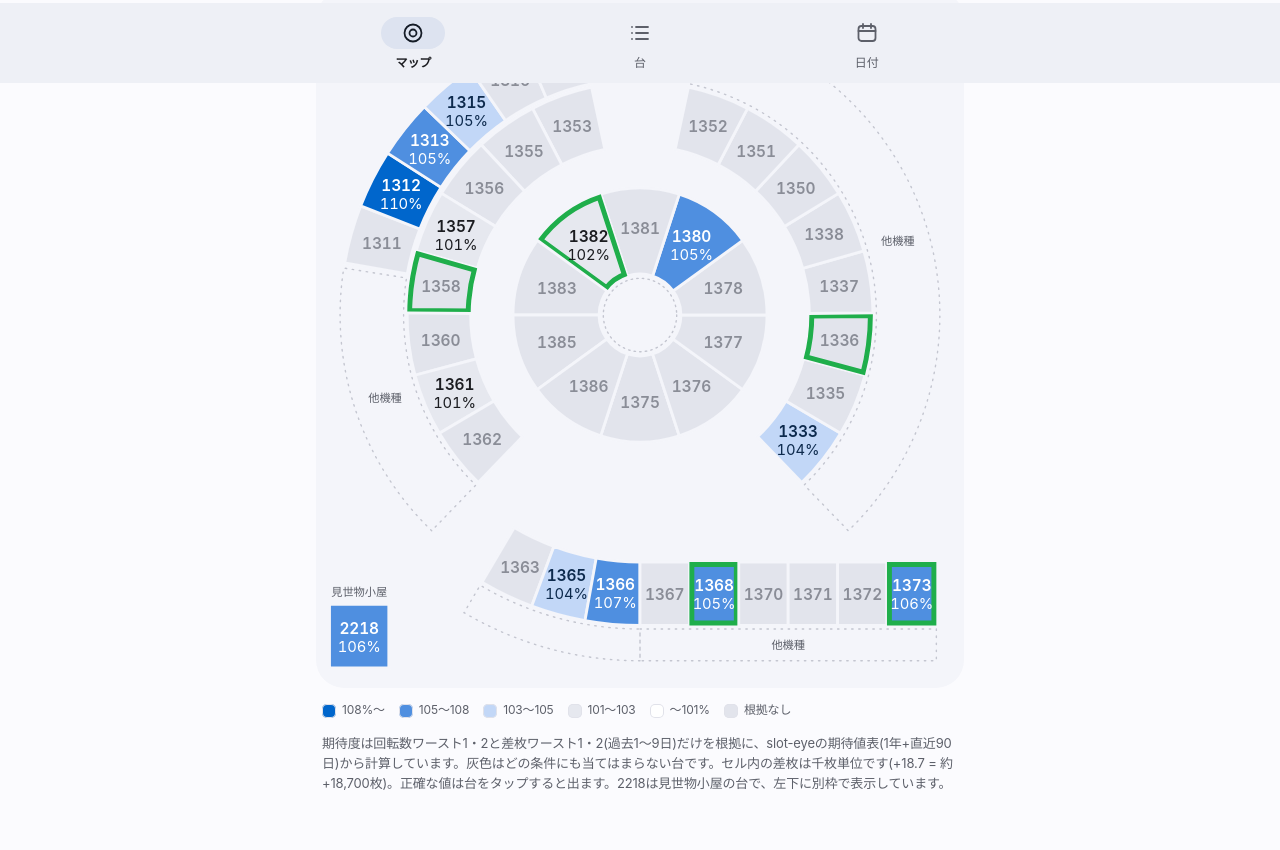
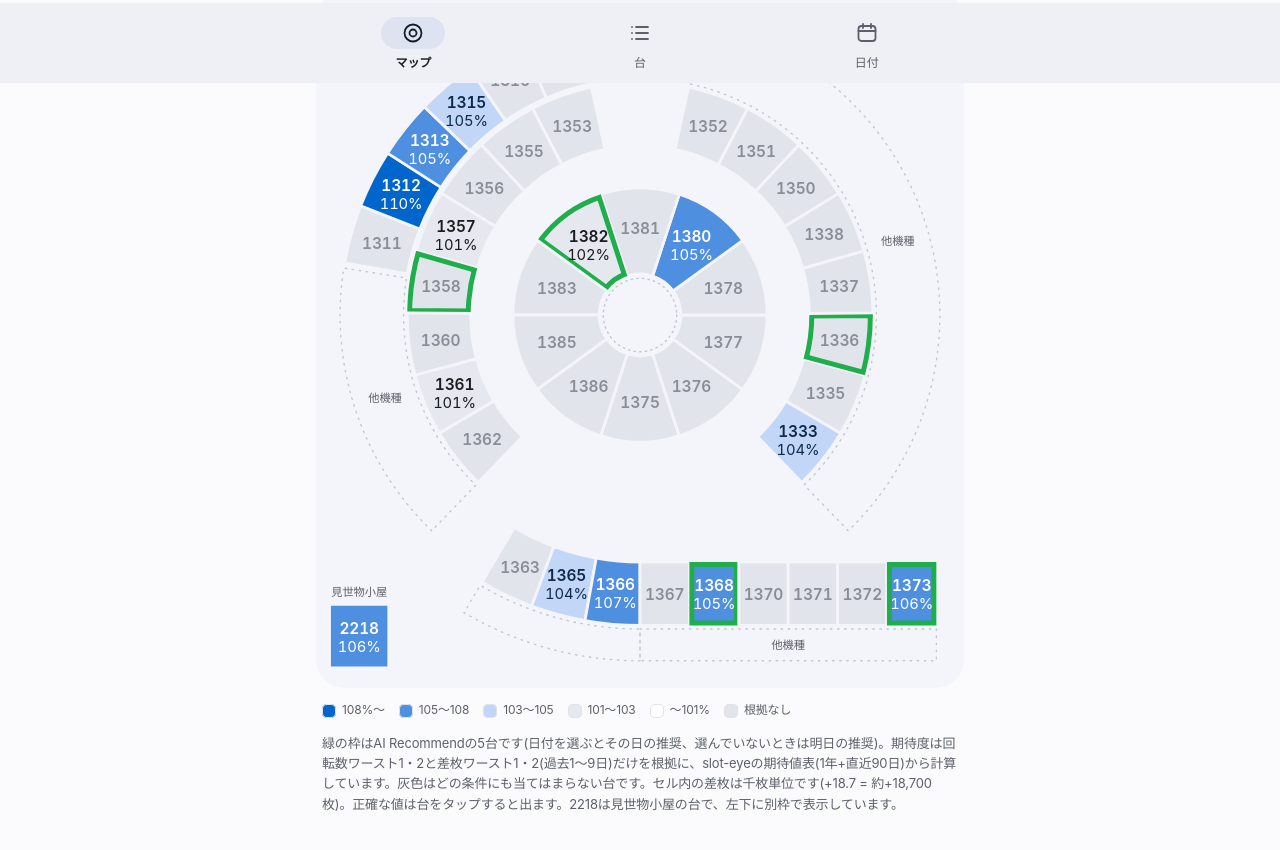
Before and after one commit to Sat0121/vvv2-minami6-map, a plain HTML site: page index.html in a window 1280 px wide. Shown: the part 717-1567 px from the top of the page. Drawn offline with Linux system fonts and the light colour scheme.

Commit message:
マップの注記に緑の枠の説明を追加
Co-Authored-By: Claude Opus 5.5 <noreply@anthropic.com>
Claude-Session: https://claude.ai/code/session_01CAruggyVgNkM5aaNUHBJUP

```diff
--- a/index.html
+++ b/index.html
@@ -182,7 +182,7 @@ nav.tabs button[aria-current="page"] .ind { background: var(--secondary-containe
     </div>
     <div class="map-card"><svg id="map" viewBox="-445 -445 890 960" role="img" aria-label="台の配置図。案内図と同じ向き"></svg></div>
     <ul class="legend" id="legend"></ul>
-    <p class="note">期待度は回転数ワースト1・2と差枚ワースト1・2(過去1〜9日)だけを根拠に、slot-eyeの期待値表(1年+直近90日)から計算しています。灰色はどの条件にも当てはまらない台です。セル内の差枚は千枚単位です(+18.7 = 約+18,700枚)。正確な値は台をタップすると出ます。2218は見世物小屋の台で、左下に別枠で表示しています。</p>
+    <p class="note">緑の枠はAI Recommendの5台です(日付を選ぶとその日の推奨、選んでいないときは明日の推奨)。期待度は回転数ワースト1・2と差枚ワースト1・2(過去1〜9日)だけを根拠に、slot-eyeの期待値表(1年+直近90日)から計算しています。灰色はどの条件にも当てはまらない台です。セル内の差枚は千枚単位です(+18.7 = 約+18,700枚)。正確な値は台をタップすると出ます。2218は見世物小屋の台で、左下に別枠で表示しています。</p>
   </section>
 
   <section class="view" id="v-machines" hidden>
```
